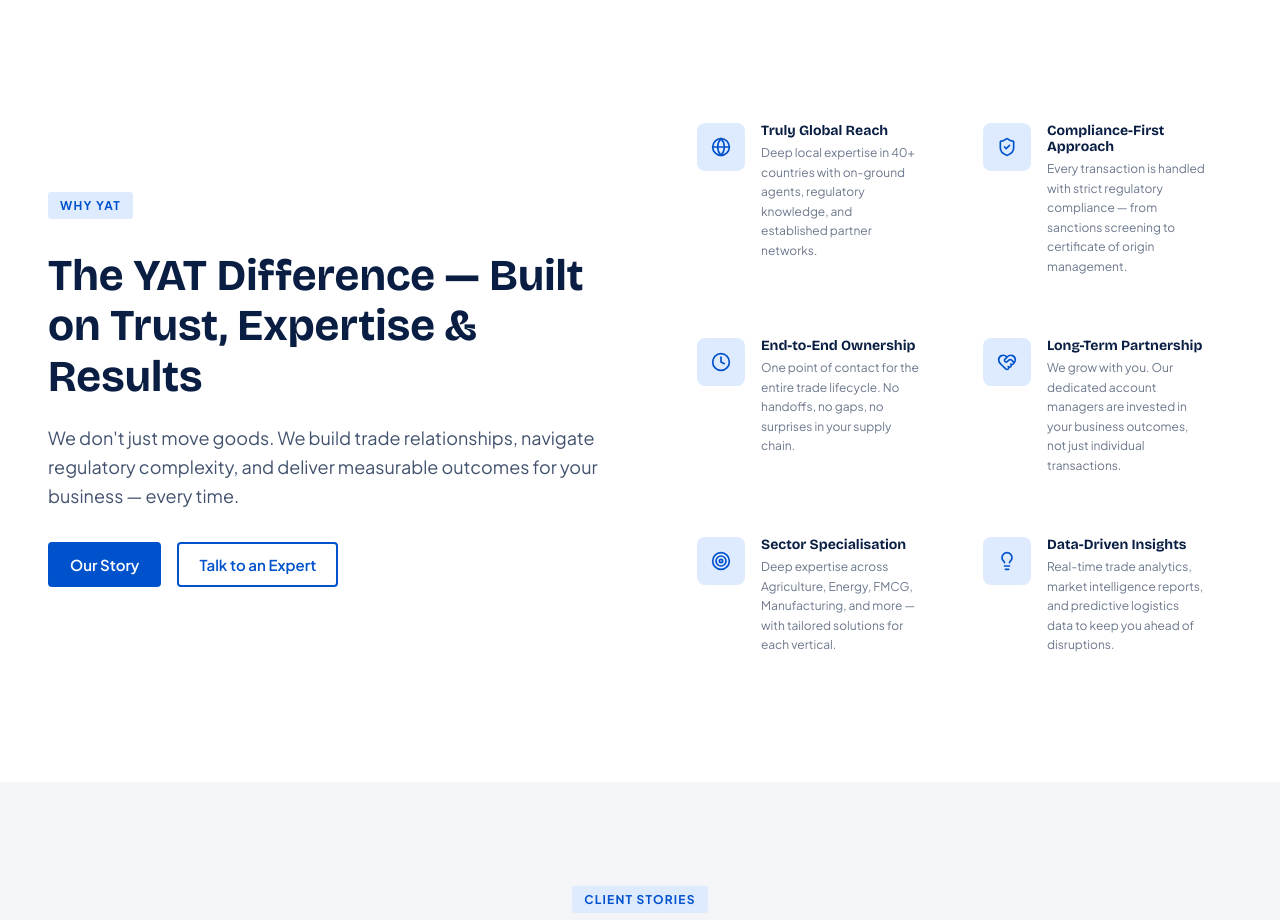
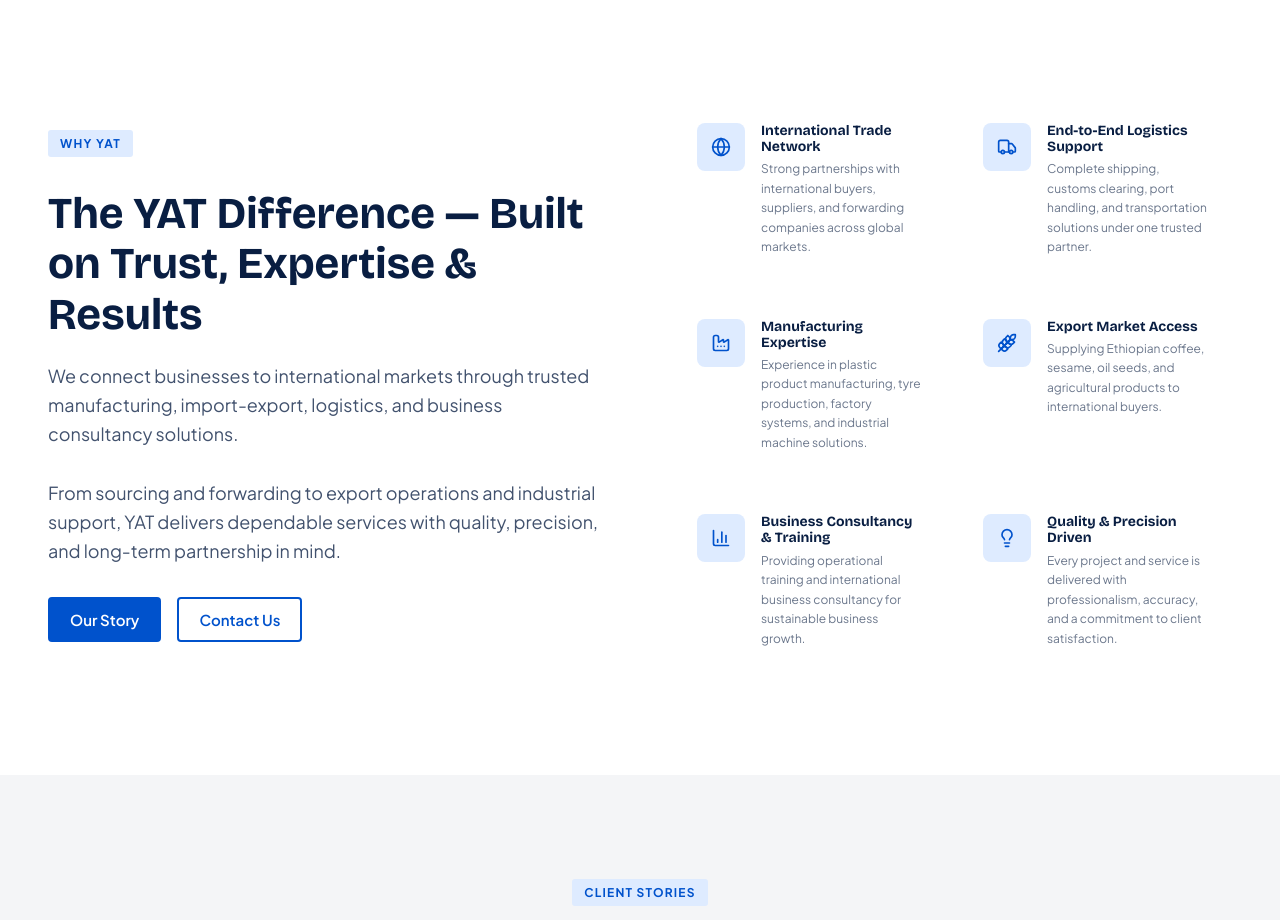
Before and after one commit to Bisrategebriel/yatm, a Next.js app: page / in a window 1280 px wide. Shown: the part 2320-3240 px from the top of the page. Built offline with nearby package versions, Linux system fonts and the light colour scheme.

Commit message:
fix(content): update content on why yat section

```diff
--- a/app/page.tsx
+++ b/app/page.tsx
@@ -63,33 +63,33 @@
 const differentiators = [
   {
     icon: Globe,
-    title: "Truly Global Reach",
-    desc: "Deep local expertise in 40+ countries with on-ground agents, regulatory knowledge, and established partner networks.",
+    title: "International Trade Network",
+    desc: "Strong partnerships with international buyers, suppliers, and forwarding companies across global markets.",
   },
   {
-    icon: ShieldCheck,
-    title: "Compliance-First Approach",
-    desc: "Every transaction is handled with strict regulatory compliance — from sanctions screening to certificate of origin management.",
+    icon: Truck,
+    title: "End-to-End Logistics Support",
+    desc: "Complete shipping, customs clearing, port handling, and transportation solutions under one trusted partner.",
   },
   {
-    icon: Clock,
-    title: "End-to-End Ownership",
-    desc: "One point of contact for the entire trade lifecycle. No handoffs, no gaps, no surprises in your supply chain.",
+    icon: Factory,
+    title: "Manufacturing Expertise",
+    desc: "Experience in plastic product manufacturing, tyre production, factory systems, and industrial machine solutions.",
   },
   {
-    icon: HeartHandshake,
-    title: "Long-Term Partnership",
-    desc: "We grow with you. Our dedicated account managers are invested in your business outcomes, not just individual transactions.",
+    icon: Wheat,
+    title: "Export Market Access",
+    desc: "Supplying Ethiopian coffee, sesame, oil seeds, and agricultural products to international buyers.",
   },
   {
-    icon: Target,
-    title: "Sector Specialisation",
-    desc: "Deep expertise across Agriculture, Energy, FMCG, Manufacturing, and more — with tailored solutions for each vertical.",
+    icon: BarChart3,
+    title: "Business Consultancy & Training",
+    desc: "Providing operational training and international business consultancy for sustainable business growth.",
   },
   {
     icon: Lightbulb,
-    title: "Data-Driven Insights",
-    desc: "Real-time trade analytics, market intelligence reports, and predictive logistics data to keep you ahead of disruptions.",
+    title: "Quality & Precision Driven",
+    desc: "Every project and service is delivered with professionalism, accuracy, and a commitment to client satisfaction.",
   },
 ];
 
@@ -290,14 +290,16 @@
                 The YAT Difference — Built on Trust, Expertise & Results
               </h2>
               <p className="text-[#42526E] text-lg leading-relaxed mb-8">
-                We don&#39;t just move goods. We build trade relationships, navigate regulatory complexity, and deliver measurable outcomes for your business — every time.
+                We connect businesses to international markets through trusted manufacturing, import-export, logistics, and business consultancy solutions.
+                <br /><br />
+                From sourcing and forwarding to export operations and industrial support, YAT delivers dependable services with quality, precision, and long-term partnership in mind.
               </p>
               <div className="flex flex-wrap gap-4">
                 <Link href="/about" className="btn btn-primary">
                   Our Story
                 </Link>
                 <Link href="/contact" className="btn btn-secondary">
-                  Talk to an Expert
+                  Contact Us
                 </Link>
               </div>
             </div>
```
